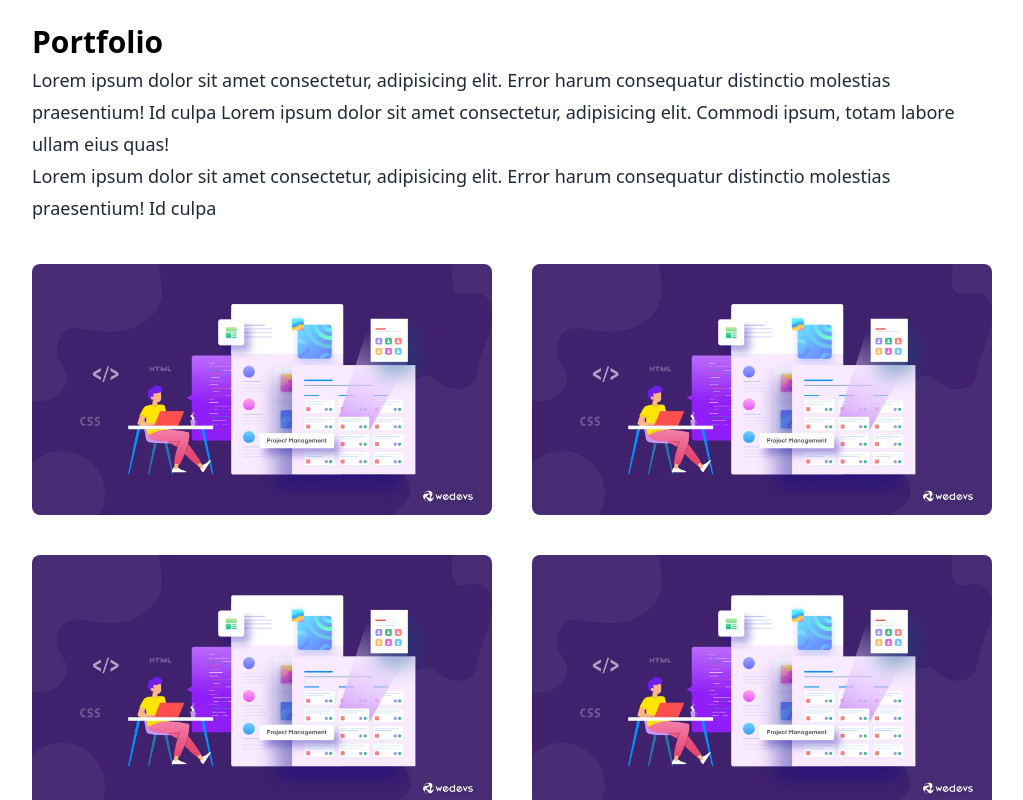
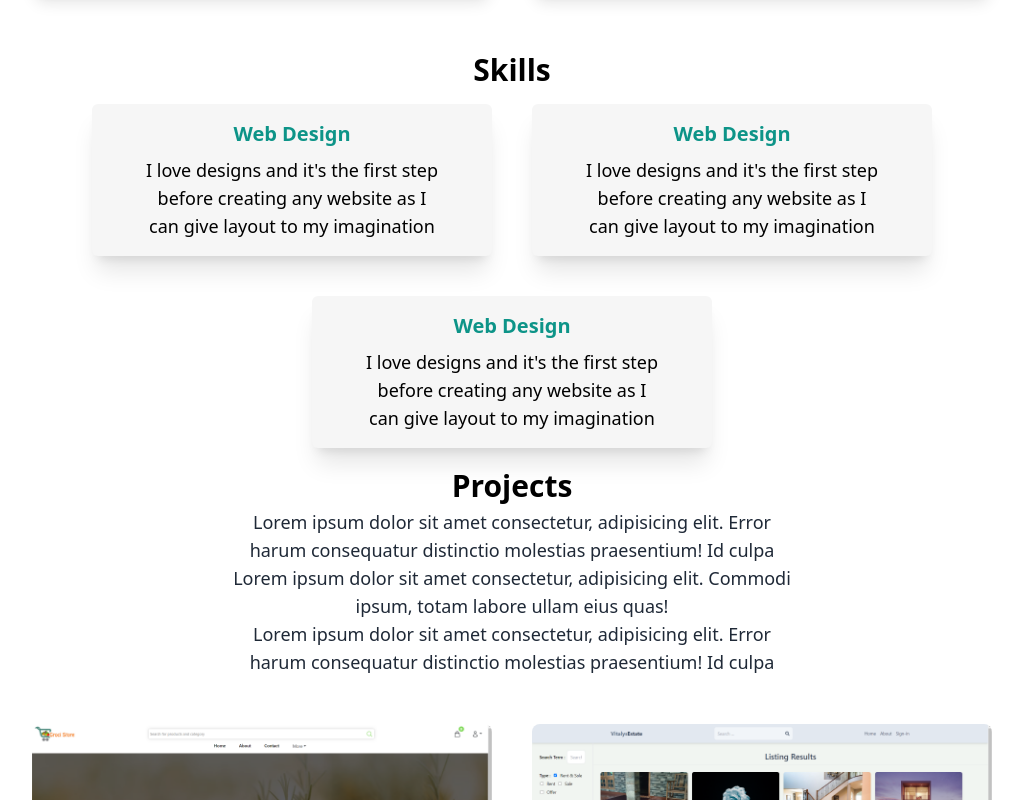
Before and after one commit to NithinPrathapan/My-portfolio, a React (Vite) app in the folder portfolio/: page / in a window 1280 px wide. Shown: the part 1660-2460 px from the top of the page, without its empty margins (128-1151 px from the left). Built offline with nearby package versions, Linux system fonts and the light colour scheme.

Commit message:
skill card section added

```diff
--- a/portfolio/src/App.jsx
+++ b/portfolio/src/App.jsx
@@ -5,6 +5,8 @@ import profile from "./assets/myimg.jpeg";
 import frontend from "./assets/frontend.png";
 import backend from "./assets/backend.png";
 import project from "./assets/project.webp";
+import estate from "./assets/estate.png";
+import grocerry from "./assets/grocerry.png";
 import { useState } from "react";
 import {
   AiFillTwitterCircle,
@@ -77,7 +79,7 @@ const App = () => {
           </div>
         </section>
         <section>
-          <div className="">
+          <div className="max-w-xl text-center my-2 mx-auto">
             <h3 className="text-3xl dark:text-white font-semibold py-1">
               Services I offer
             </h3>
@@ -144,52 +146,147 @@ const App = () => {
             </div>
           </div>
         </section>
+        {/* PROJECT SECTION */}
+
+        {/*Skills me section */}
+        <section className=" text-center my-2 mx-auto justify-center">
+          <h3 className="text-3xl  dark:text-white font-semibold py-2">
+            Skills
+          </h3>
+
+          <div className="flex flex-wrap gap-10 py-2 mx-auto justify-center">
+            <div className="flex flex-col flex-1 basis-1/3 max-w-[400px] min-w-[200px] rounded-md bg-[#f6f6f6] min-h-[150px] shadow-xl text-center  p-4 items-center justify-center gap-2 hover:scale-105 duration-500 cursor-none">
+              <h1 className="text-teal-600 font-semibold  md:text-xl text-lg">
+                Web Design
+              </h1>
+              <p className="text-xs md:text-lg w-[80%]">
+                I love designs and it's the first step before creating any
+                website as I can give layout to my imagination
+              </p>
+            </div>
+
+            <div className="flex flex-col flex-1 basis-1/3 max-w-[400px] min-w-[200px] rounded-md bg-[#f6f6f6] min-h-[150px] shadow-xl text-center  p-4 items-center justify-center gap-2 hover:scale-105 duration-500 cursor-none">
+              <h1 className="text-teal-600 font-semibold  md:text-xl text-lg">
+                Web Design
+              </h1>
+              <p className="text-xs md:text-lg w-[80%]">
+                I love designs and it's the first step before creating any
+                website as I can give layout to my imagination
+              </p>
+            </div>
+
+            <div className="flex flex-col flex-1 basis-1/3 max-w-[400px] min-w-[200px] rounded-md bg-[#f6f6f6] min-h-[150px] shadow-xl text-center  p-4 items-center justify-center gap-2 hover:scale-105 duration-500 cursor-none">
+              <h1 className="text-teal-600 font-semibold  md:text-xl text-lg">
+                Web Design
+              </h1>
+              <p className="text-xs md:text-lg w-[80%]">
+                I love designs and it's the first step before creating any
+                website as I can give layout to my imagination
+              </p>
+            </div>
+          </div>
+        </section>
         <section>
-          <div>
-            <h3 className="text-3xl py-1 dark:text-white font-semibold">
-              Portfolio
+          <div className="max-w-xl text-center my-2 mx-auto">
+            <h3 className="text-3xl py-1 dark:text-white font-semibold ">
+              Projects
             </h3>
-            <p className="text-lg leading-8 text-gray-800 dark:text-slate-400">
+            <p className="md:text-lg text-sm leading-8 text-gray-800 dark:text-slate-400">
               Lorem ipsum dolor sit amet consectetur, adipisicing elit. Error
               harum consequatur distinctio molestias praesentium! Id culpa Lorem
               ipsum dolor sit amet consectetur, adipisicing elit. Commodi ipsum,
               totam labore ullam eius quas!
             </p>
-            <p className="text-lg leading-8 text-gray-800 dark:text-slate-400">
+            <p className="md:text-lg text-sm leading-8 text-gray-800 dark:text-slate-400">
               Lorem ipsum dolor sit amet consectetur, adipisicing elit. Error
               harum consequatur distinctio molestias praesentium! Id culpa
             </p>
           </div>
           <div className="flex flex-wrap md:gap-10 gap-4 py-10 lg:flex lg:flex-wrap">
-            <div className="flex-1  basis-1/3 ">
+            <div className="image md:flex-1 md:basis-1/3 relative">
               <img
-                className="rounded-lg object-cover w-full h-full"
-                src={project}
+                className="rounded-lg object-cover w-full h-full block m-auto"
+                src={grocerry}
                 alt="project"
               />
+              <div
+                className="content top-0 left-0 absolute h-full w-full rounded-lg bg-[#000000c3]
+               items-center flex gap-1 justify-center flex-col opacity-0  transition-all duration-500
+                ease-in-out hover:opacity-100 hover:cursor-pointer text-center"
+              >
+                <h1 className="text-teal-500 md:text-2xl text-center   font-bold ">
+                  Grocerry App
+                </h1>
+                <p className="text-slate-400 w-[80%] md:text-lg text-xs  ">
+                  Lorem ipsum dolor sit amet consectetur adipisicing elit. Sint
+                  a autem suscipit ea!
+                </p>
+              </div>
             </div>
-            <div className="flex-1  basis-1/3 ">
+            <div className="image md:flex-1 md:basis-1/3 relative">
               <img
-                className="rounded-lg object-cover w-full h-full"
-                src={project}
+                className="rounded-lg object-cover w-full h-full block m-auto"
+                src={estate}
                 alt="project"
               />
+              <div
+                className="content top-0 left-0 absolute h-full w-full rounded-lg bg-[#000000c3]
+               items-center flex gap-1 justify-center flex-col opacity-0  transition-all duration-500
+                ease-in-out hover:opacity-100 hover:cursor-pointer text-center"
+              >
+                <h1 className="text-teal-500 md:text-2xl text-center   font-bold ">
+                  Real Estate App
+                </h1>
+                <p className="text-slate-400 w-[80%] md:text-lg text-xs ">
+                  Lorem ipsum dolor sit amet consectetur adipisicing elit. Sint
+                  a autem suscipit ea!
+                </p>
+              </div>
             </div>
-            <div className="flex-1  basis-1/3 ">
+            <div className="image md:flex-1 md:basis-1/3 relative">
               <img
-                className="rounded-lg object-cover w-full h-full"
-                src={project}
+                className="rounded-lg object-cover w-full h-full block m-auto"
+                src={grocerry}
                 alt="project"
               />
+              <div
+                className="content top-0 left-0 absolute h-full w-full rounded-lg bg-[#000000c3]
+               items-center flex gap-1 justify-center flex-col opacity-0  transition-all duration-500
+                ease-in-out hover:opacity-100 hover:cursor-pointer text-center"
+              >
+                <h1 className="text-teal-500 md:text-2xl text-center   font-bold ">
+                  Grocerry App
+                </h1>
+                <p className="text-slate-400 w-[80%] md:text-lg text-xs  ">
+                  Lorem ipsum dolor sit amet consectetur adipisicing elit. Sint
+                  a autem suscipit ea!
+                </p>
+              </div>
             </div>
-            <div className="flex-1  basis-1/3 ">
+            <div className="image md:flex-1 md:basis-1/3 relative">
               <img
-                className="rounded-lg object-cover w-full h-full"
-                src={project}
+                className="rounded-lg object-cover w-full h-full block m-auto"
+                src={estate}
                 alt="project"
               />
+              <div
+                className="content top-0 left-0 absolute h-full w-full rounded-lg bg-[#000000c3]
+               items-center flex gap-1 justify-center flex-col opacity-0  transition-all duration-500
+                ease-in-out hover:opacity-100 hover:cursor-pointer text-center"
+              >
+                <h1 className="text-teal-500 md:text-2xl text-center   font-bold ">
+                  Real Estate App
+                </h1>
+                <p className="text-slate-400 w-[80%] md:text-lg text-xs ">
+                  Lorem ipsum dolor sit amet consectetur adipisicing elit. Sint
+                  a autem suscipit ea!
+                </p>
+              </div>
             </div>
           </div>
+        </section>
+        <section>
+
         </section>
       </main>
     </div>
```
Also changed, not shown: portfolio/src/assets/estate.png (added), portfolio/src/assets/grocerry.png (added).
